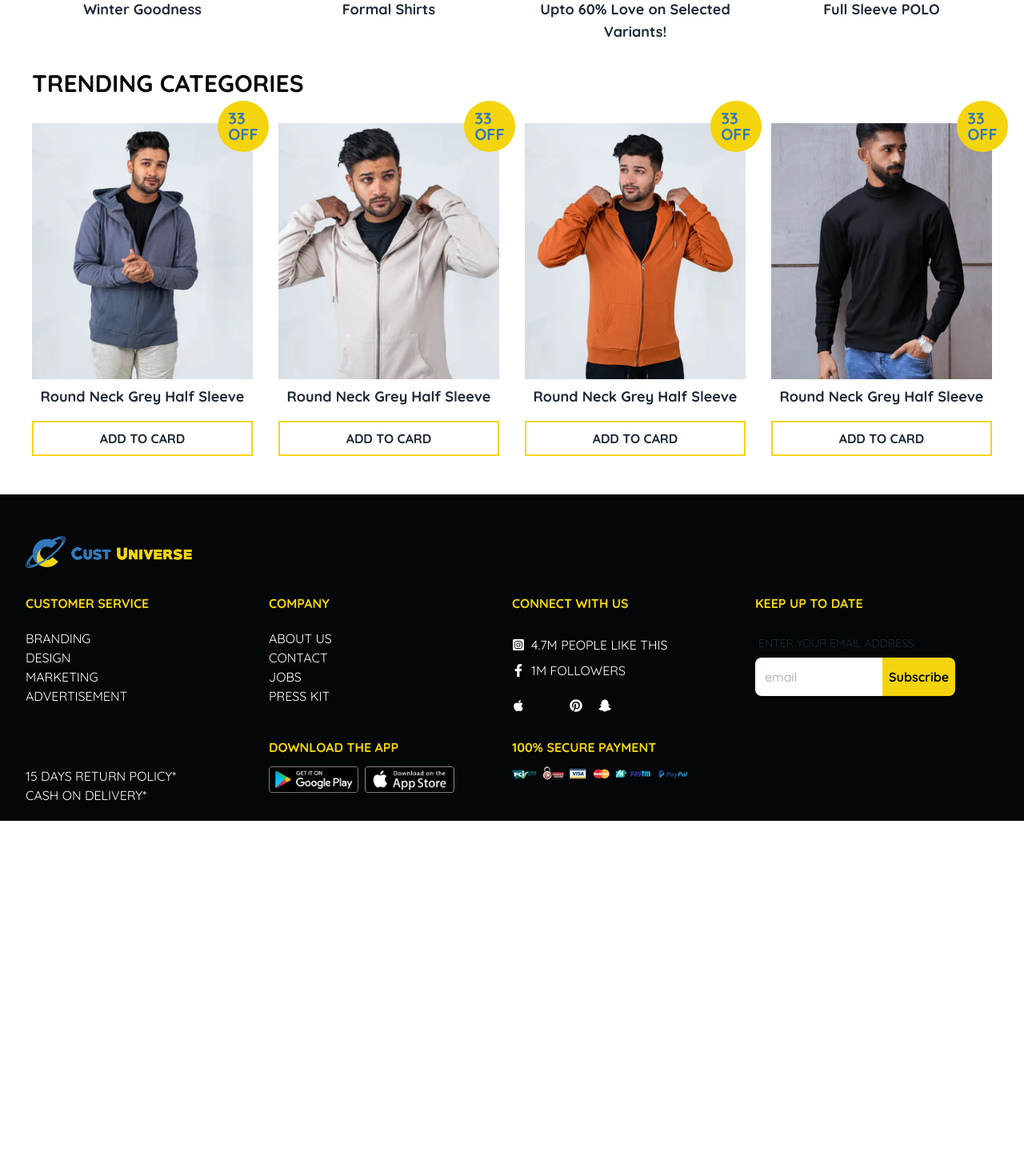
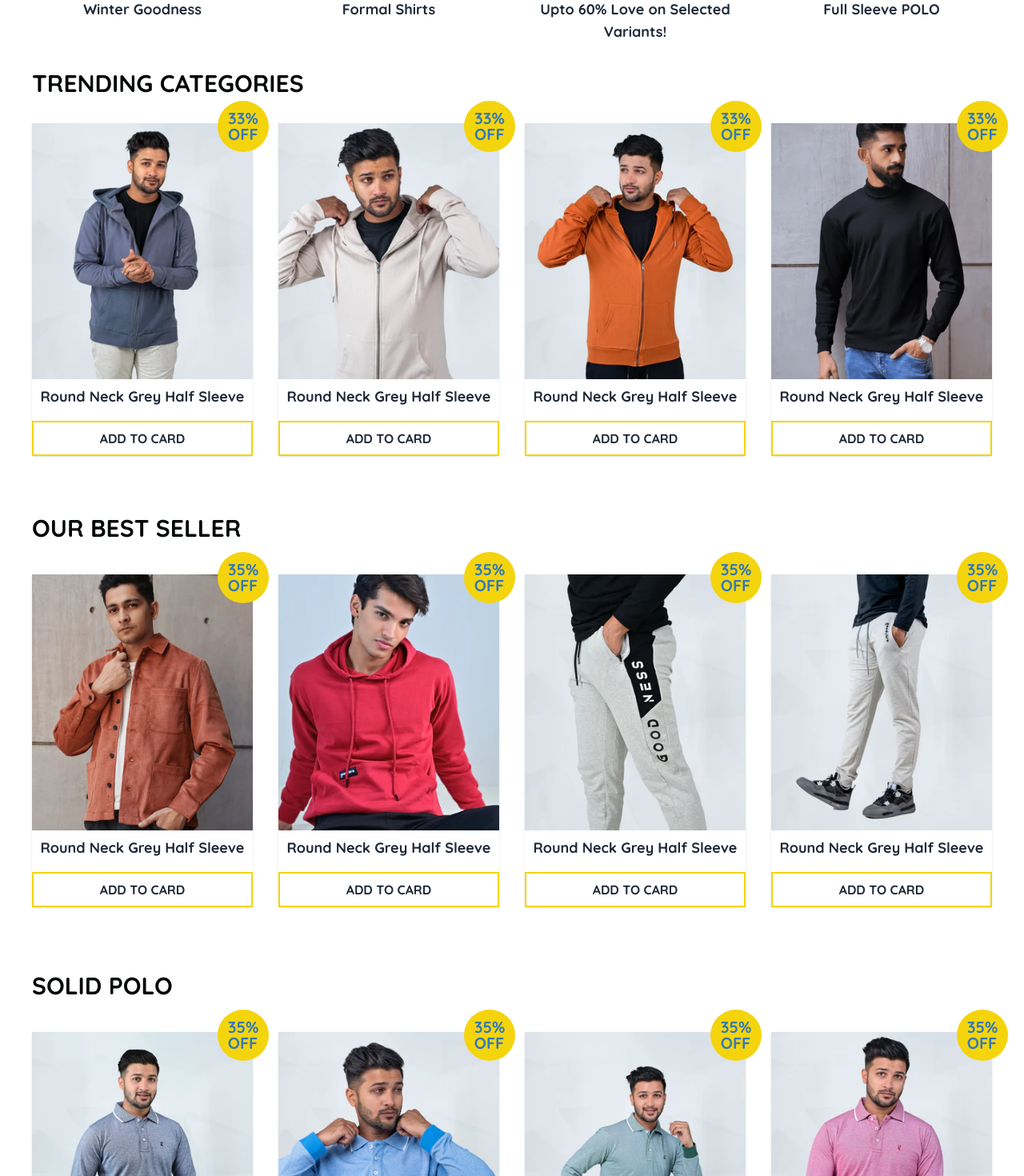
Before and after one commit to mdtajulislammt/sell-ecommerce, a React (Vite) app: page / in a window 1280 px wide. Shown: the part 1100-2570 px from the top of the page at 80% size. Before the commit the page ends 2126 px from the top, so only its background shows below. Built offline with nearby package versions, Linux system fonts and the light colour scheme; some icons are missing.

Commit message:
our best section implement and responsive

```diff
--- a/src/Footer/Footer.jsx
+++ b/src/Footer/Footer.jsx
@@ -46,7 +46,7 @@ const Footer = () => {
       <label className="label">
         <span className="label-text">Enter your email address</span>
       </label>
-      <div className="join">
+      <div className="join -mt-7">
         <input type="text" placeholder="email" className=" text-primary-black lg:w-40 md:w-20 md:p-3 input-bordered join-item" />
         <button className="bg-primary-yellow btn-primary text-primary-black px-2 font-bold join-item">Subscribe</button>
       </div>
@@ -73,6 +73,11 @@ const Footer = () => {
     </div>
   </nav>
   </div>
+  <div className="footer footer-center p-4 bg-primary-black border-t mt-4 text-primary-white ">
+  <aside>
+    <p>Copyright © 2024 - All right reserved by MD Tajul Islam</p>
+  </aside>
+</div>
 </footer>
      );
 };
--- a/src/Pages/Home/Banner/Banner.jsx
+++ b/src/Pages/Home/Banner/Banner.jsx
@@ -30,28 +30,28 @@ const Banner = () => {
           <img
           className='w-full absolute h-full object-cover'
           src={banner1} />
-          <Link to={'/'}><button className=' relative left-[35%] md:left-[50%] top-2 font-bold rounded-[3px] text-primary-white bg-primary-greenLight p-3 px-5 uppercase'>Shop now</button></Link>
+          <Link to={'/'}><button className=' relative left-[35%] md:left-[50%] md:top-[83%] top-[70%] font-bold rounded-[3px] text-primary-blue bg-primary-yellow md:p-3 p-1 md:px-5 px-3 uppercase'>Shop now</button></Link>
         </SwiperSlide>
         {/* 2nd slider */}
         <SwiperSlide>
           <img
           className='w-full absolute h-full object-cover'
           src={banner2} />
-          <Link to={'/'}><button className=' relative left-[35%] md:left-[50%] top-2 font-bold rounded-[3px] text-primary-white bg-primary-greenLight p-3 px-5 uppercase'>Offer now</button></Link>
+          <Link to={'/'}><button className=' relative left-[35%] md:left-[50%] md:top-[83%] top-[70%] font-bold rounded-[3px] text-primary-blue bg-primary-yellow md:p-3 p-1 md:px-5 px-3 uppercase'>Shop now</button></Link>
         </SwiperSlide>
         {/* 3rd slider */}
         <SwiperSlide>
           <img
           className='w-full absolute h-full object-cover'
           src={banner3} />
-          <Link to={'/'}><button className=' relative left-[35%] md:left-[50%] top-2 font-bold rounded-[3px] text-primary-white bg-primary-greenLight p-3 px-5 uppercase'>Shop now</button></Link>
+          <Link to={'/'}><button className=' relative left-[35%] md:left-[50%] md:top-[83%] top-[70%] font-bold rounded-[3px] text-primary-blue bg-primary-yellow md:p-3 p-1 md:px-5 px-3 uppercase'>Shop now</button></Link>
         </SwiperSlide>
         {/* 4th slider */}
         <SwiperSlide>
           <img
           className='w-full absolute h-full object-cover'
           src="https://swiperjs.com/demos/images/nature-4.jpg" />
-          <Link to={'/'}><button className=' relative left-[35%] md:left-[50%] top-2 font-bold rounded-[3px] text-primary-white bg-primary-greenLight p-3 px-5 uppercase'>Offer now</button></Link>
+          <Link to={'/'}><button className=' relative left-[35%] md:left-[50%] md:top-[83%] top-[70%] font-bold rounded-[3px] text-primary-blue bg-primary-yellow md:p-3 p-1 md:px-5 px-3 uppercase'>Shop now</button></Link>
         </SwiperSlide>
       </Swiper>
 
--- /dev/null
+++ b/src/Pages/Home/BestSeller/BestSeller.jsx
@@ -0,0 +1,26 @@
+import SectionTittle from "../../../Sheared/SectionTittle";
+import TrendingCategoryCard from "../../TrendingCategorise/TrendingCategoryCard";
+
+// image
+import img1 from "../../../assets/img5.webp";
+import img2 from "../../../assets/img6.webp";
+import img3 from "../../../assets/img7.webp";
+import img4 from "../../../assets/img8.webp";
+
+const BestSeller = () => {
+     return (
+          <section className="mt-10">
+               <SectionTittle header={'Our Best Seller'}/>
+
+               <div className="grid lg:grid-cols-4 md:grid-cols-2 grid-cols-1 gap-8 py-10">
+                    <TrendingCategoryCard tittle={'Round Neck Grey Half Sleeve'} image={img1} offer={'35'}/>
+                    <TrendingCategoryCard tittle={'Round Neck Grey Half Sleeve'} image={img2} offer={'35'}/>
+                    <TrendingCategoryCard tittle={'Round Neck Grey Half Sleeve'} image={img3} offer={'35'}/>
+                    <TrendingCategoryCard tittle={'Round Neck Grey Half Sleeve'} image={img4} offer={'35'}/>
+               </div>
+
+          </section>
+     );
+};
+
+export default BestSeller;
--- /dev/null
+++ b/src/Pages/Home/CategoryProducts/POLO/POLO.jsx
@@ -0,0 +1,26 @@
+import SectionTittle from "../../../../Sheared/SectionTittle";
+import TrendingCategoryCard from "../../../TrendingCategorise/TrendingCategoryCard";
+
+// image
+import img1 from "../../../../assets/img9.webp";
+import img2 from "../../../../assets/img10.webp";
+import img3 from "../../../../assets/img11.webp";
+import img4 from "../../../../assets/img12.webp";
+
+const POLO = () => {
+     return (
+          <section className="mt-10">
+               <SectionTittle header={'Solid POLO'}/>
+
+               <div className="grid lg:grid-cols-4 md:grid-cols-2 grid-cols-1 gap-8 py-10">
+                    <TrendingCategoryCard tittle={'Round Neck Grey Half Sleeve'} image={img1} offer={'35'}/>
+                    <TrendingCategoryCard tittle={'Round Neck Grey Half Sleeve'} image={img2} offer={'35'}/>
+                    <TrendingCategoryCard tittle={'Round Neck Grey Half Sleeve'} image={img3} offer={'35'}/>
+                    <TrendingCategoryCard tittle={'Round Neck Grey Half Sleeve'} image={img4} offer={'35'}/>
+               </div>
+
+          </section>
+     );
+};
+
+export default POLO;
--- a/src/Pages/Home/Home.jsx
+++ b/src/Pages/Home/Home.jsx
@@ -1,5 +1,7 @@
 import TrendingCategorise from "../TrendingCategorise/TrendingCategorise";
 import Banner from "./Banner/Banner";
+import BestSeller from "./BestSeller/BestSeller";
+import POLO from "./CategoryProducts/POLO/POLO";
 import CrazyOffers from "./CrazyOffers/CrazyOffers";
 
 const Home = () => {
@@ -8,6 +10,8 @@ const Home = () => {
                <Banner></Banner>
                <CrazyOffers></CrazyOffers>
                <TrendingCategorise/>
+               <BestSeller/>
+               <POLO/>
           </div>
      );
 };
--- a/src/Pages/TrendingCategorise/TrendingCategoryCard.jsx
+++ b/src/Pages/TrendingCategorise/TrendingCategoryCard.jsx
@@ -2,13 +2,13 @@ import { Link } from "react-router-dom";
 
 const TrendingCategoryCard = ({image,tittle,offer}) => {
      return (
-          <div className=" cursor-pointer">
+          <div className=" cursor-pointer shadow rounded">
           <div className="relative">
           <img src={image} alt="" className=" w-full h-80 object-cover" />
-          <h2 className=" absolute top-0 right-0 bg-primary-yellow text-primary-blue text-xl font-extrabold p-2 rounded-full w-16 h-16  flex justify-center  -mt-7 -mr-5 uppercase leading-5 pt-3">{offer} <br /> off</h2>
+          <h2 className=" absolute top-0 right-0 bg-primary-yellow text-primary-blue text-xl font-extrabold p-2 rounded-full w-16 h-16  flex justify-center  -mt-7 -mr-5 uppercase leading-5 pt-3">{offer}% <br /> off</h2>
           </div>
           <h2 className=" text-center font-bold text-lg mt-2">{tittle}</h2>
-          <Link to={'/'}> <button className=" border-2 w-full p-2 uppercase font-bold my-4 border-primary-yellow">ADD to card</button></Link>
+          <Link to={'/'}> <button className=" border-2 w-full p-2 uppercase font-bold mt-4 border-primary-yellow">ADD to card</button></Link>
         </div>
      );
 };
```
